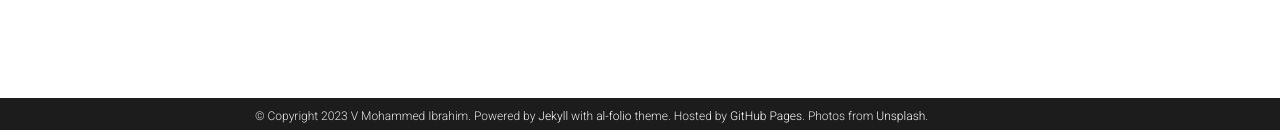
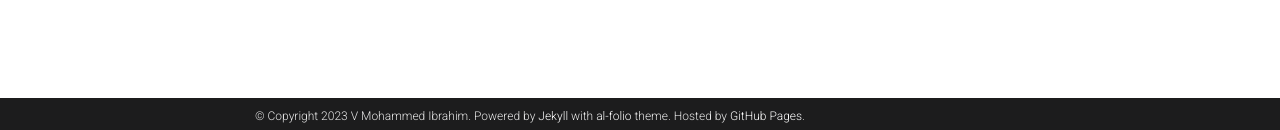
Before and after one commit to ibrahiminfinite/ibrahiminfinite.github.io, a Jekyll site: the page built from blog/index.html, in a window 1280 px wide. Shown: the part 767-897 px from the top of the page. Built offline with Jekyll 4.4.1, drawn with Linux system fonts in a browser that asks for light colours; the list of posts is cut into pages by our own code; comment, search, counter and statistics services are not loaded; a style sheet for code colours, icons or effects is not loaded.

Commit message:
Update logo and footer

```diff
--- a/_config.yml
+++ b/_config.yml
@@ -12,11 +12,10 @@
 footer_text: >
   Powered by <a href="https://jekyllrb.com/" target="_blank">Jekyll</a> with <a href="https://github.com/alshedivat/al-folio">al-folio</a> theme.
   Hosted by <a href="https://pages.github.com/" target="_blank">GitHub Pages</a>.
-  Photos from <a href="https://unsplash.com" target="_blank">Unsplash</a>.
 keywords: jekyll, jekyll-theme, academic-website, portfolio-website  # add your own keywords or leave empty
 
 lang: en # the language of your site (for example: en, fr, cn, ru, etc.)
-icon: ⚛️  # the emoji used as the favicon (alternatively, provide image name in /assets/img/)
+icon: logo_new.webp  # the emoji used as the favicon (alternatively, provide image name in /assets/img/)
 
 url: https://ibrahiminfinite.github.io # the base hostname & protocol for your site
 baseurl: "" # the subpath of your site, e.g. /blog/
```
Also changed, not shown: assets/img/logo_new.webp (added).
